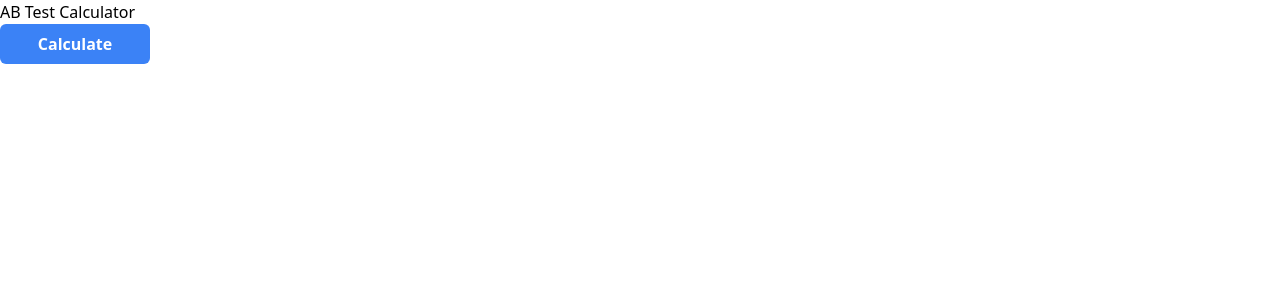
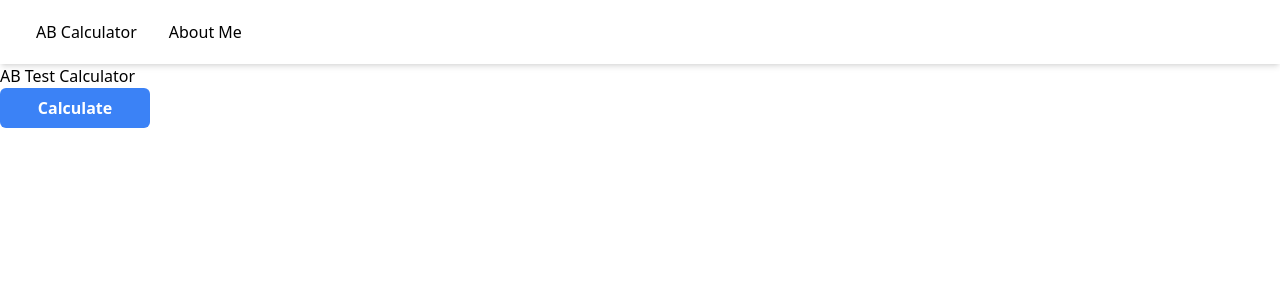
Before and after one commit to Kirill4191/abcalculator, a React (Create React App) app in the folder React/: page / in a window 1280 px wide. Shown: the top 300 px of the page. Built offline with nearby package versions, Linux system fonts and the light colour scheme; no server answers.

Commit message:
Commit 9, fixed NavBar component double comment that broke app.js

```diff
--- a/React/src/App.js
+++ b/React/src/App.js
@@ -1,7 +1,7 @@
 import React, { useState } from 'react';
 import './index.css';
 import api from './api';
-// import StickyNavbar from './components/StickyNavbar';
+import StickyNavbar from './components/StickyNavbar';
 import Button from './components/Button';
 
 export default function App() {
@@ -25,6 +25,7 @@ export default function App() {
 
   return (
       <div className="App">
+        <StickyNavbar/>
         <h1>AB Test Calculator</h1>
 
         <div className="api-section">
--- a/React/src/components/StickyNavbar.jsx
+++ b/React/src/components/StickyNavbar.jsx
@@ -1,31 +1,31 @@
-// // Import statements
-// import React from 'react';
+// Import statements
+import React from 'react';
 
-// const StickyNavbar = () => {
-//   const navList = (
-//     <ul className="mt-2 mb-4 flex flex-col gap-2 lg:mb-0 lg:mt-0 lg:flex-row lg:items-center lg:gap-6">
-//       <li className="p-1 font-normal text-blue-gray-700">
-//         <a href="#!" className="flex items-center hover:text-blue-500">
-//           AB Calculator
-//         </a>
-//       </li>
-//       <li className="p-1 font-normal text-blue-gray-700">
-//         <a href="#!" className="flex items-center hover:text-blue-500">
-//           About Me
-//         </a>
-//       </li>
-//     </ul>
-//   );
+const StickyNavbar = () => {
+  const navList = (
+    <ul className="mt-2 mb-4 flex flex-col gap-2 lg:mb-0 lg:mt-0 lg:flex-row lg:items-center lg:gap-6">
+      <li className="p-1 font-normal text-blue-gray-700">
+        <a href="#!" className="flex items-center hover:text-blue-500">
+          AB Calculator
+        </a>
+      </li>
+      <li className="p-1 font-normal text-blue-gray-700">
+        <a href="#!" className="flex items-center hover:text-blue-500">
+          About Me
+        </a>
+      </li>
+    </ul>
+  );
 
-//   return (
-//     <div className="w-full">
-//       <nav className="sticky top-0 z-10 h-max max-w-full bg-white shadow-md px-4 py-2 lg:px-8 lg:py-4">
-//         <div className="flex items-center justify-between text-blue-gray-900">
-//           <div className="mr-4 hidden lg:block">{navList}</div>
-//         </div>
-//       </nav>
-//     </div>
-//   );
-// }
+  return (
+    <div className="w-full">
+      <nav className="sticky top-0 z-10 h-max max-w-full bg-white shadow-md px-4 py-2 lg:px-8 lg:py-4">
+        <div className="flex items-center justify-between text-blue-gray-900">
+          <div className="mr-4 hidden lg:block">{navList}</div>
+        </div>
+      </nav>
+    </div>
+  );
+}
 
-// export default StickyNavbar;
+export default StickyNavbar;
```
